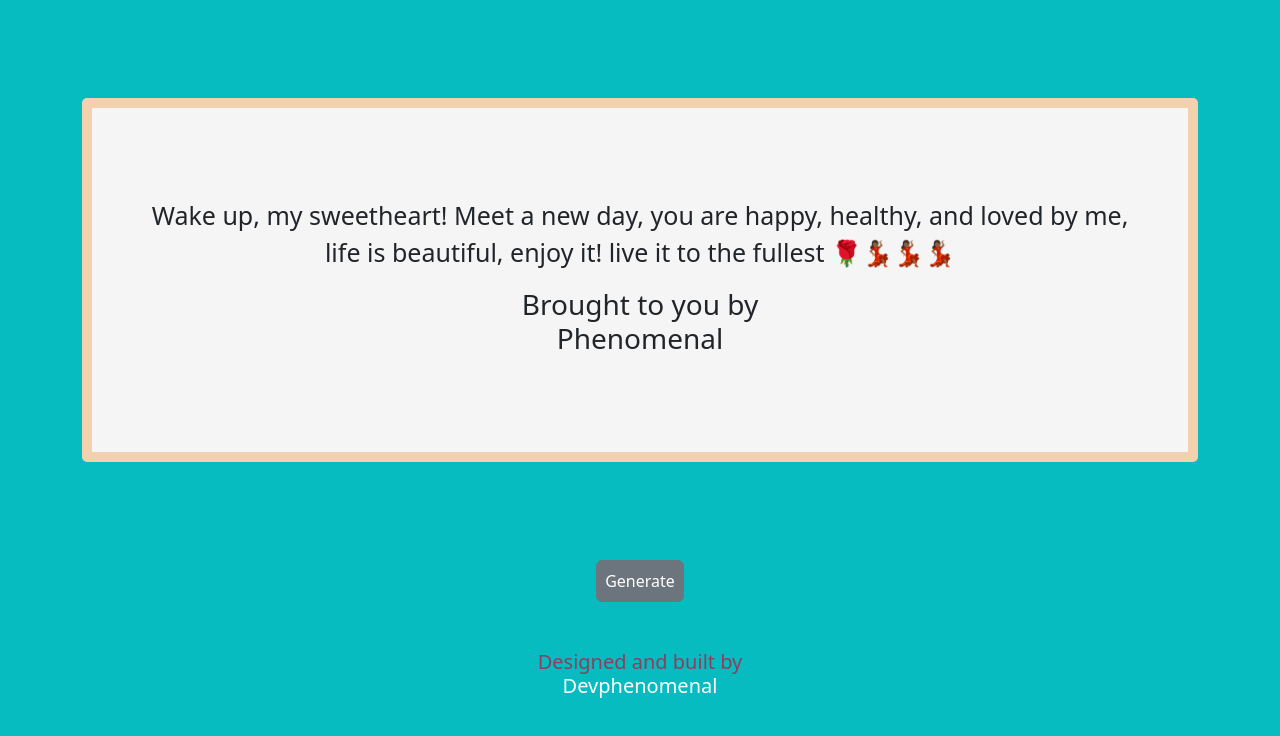
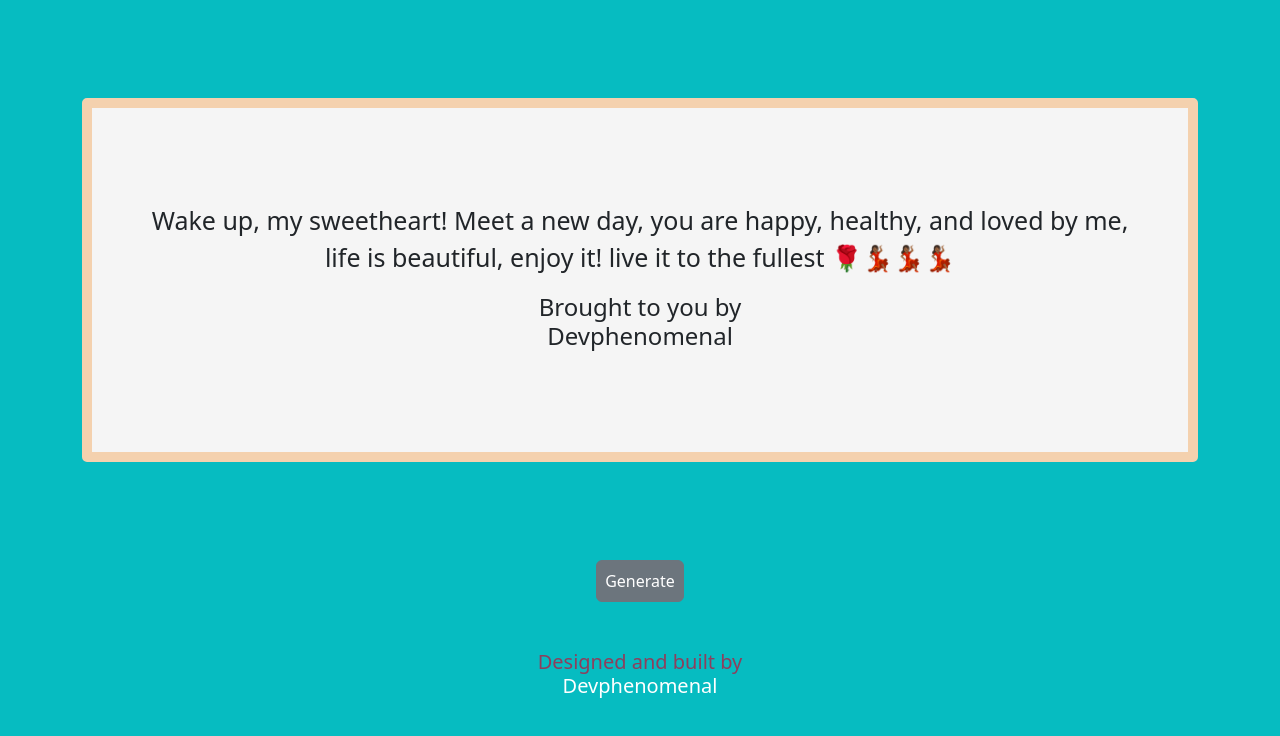
Before and after one commit to Phenomenal4567/goodmorning, a plain HTML site: page index.html in a window 1280 px wide. Drawn offline with nearby package versions, Linux system fonts and the light colour scheme.

Commit message:
Update index.html

```diff
--- a/index.html
+++ b/index.html
@@ -15,7 +15,7 @@
     <div class="container">
       <div class="qoutes">
         <p id="qoute"> Wake up, my sweetheart! Meet a new day, you are happy, healthy, and loved by me, life is beautiful, enjoy it! live it to the fullest 🌹💃🏾💃🏾💃🏾</p>
-        <h3 id="author">Brought to you by <br /> Phenomenal</h3>
+        <h4 id="author">Brought to you by <br /> Devphenomenal</h4>
       </div>
     </div>
 
```
